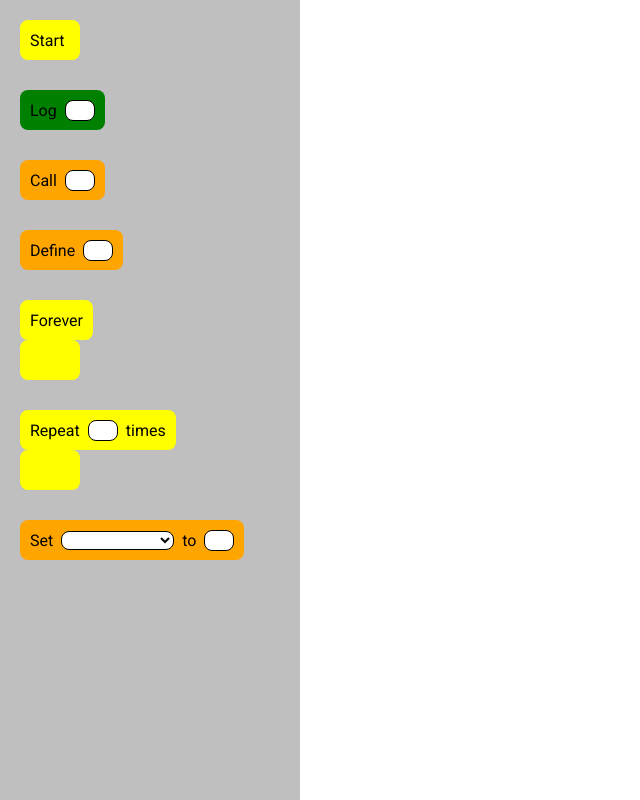
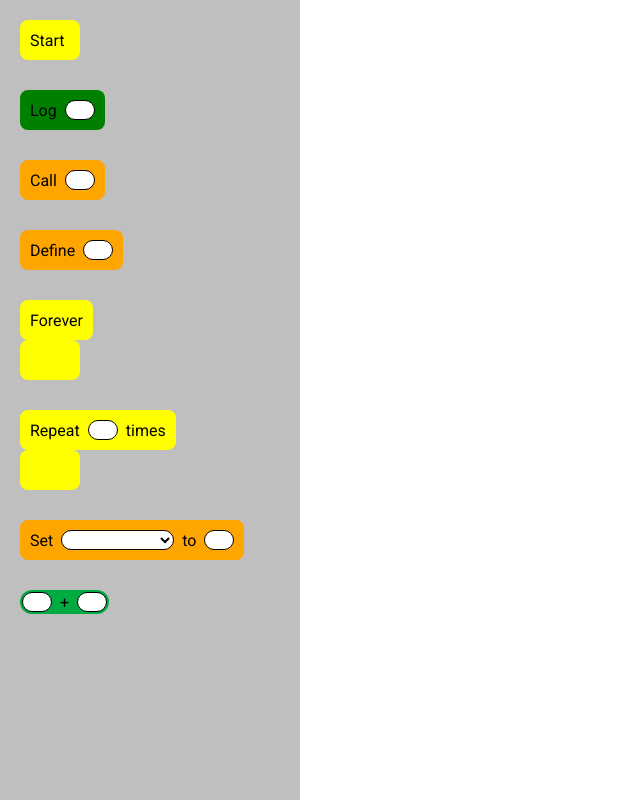
Before and after one commit to Sidneyffg/scratch-clone, a website: page website/index.html in a window 1280 px wide. Shown: the whole page, without its empty margins (0-640 px from the left). Drawn offline with Linux system fonts and the light colour scheme.

Commit message:
last clicked blocklists will now show on top of other blocklists

```diff
--- a/website/block.js
+++ b/website/block.js
@@ -9,9 +9,13 @@ class Block {
     this.canConnectTop = template.canConnectTop;
     this.blockId = template.blockId;
     this.isDubbleBlock = template.isDubbleBlock;
+    this.isInputBlock = template.isInputBlock;
     if (this.isDubbleBlock) {
       this.dubbleBlock = template.dubbleBlock;
       this.isFirstDubbleBlock = template.isFirstDubbleBlock;
+    }
+    if (this.isInputBlock) {
+      this.elem.classList.add("input-block");
     }
   }
   lastClick = 0;
--- a/website/elementDrag.js
+++ b/website/elementDrag.js
@@ -20,7 +20,7 @@ function dragElement(elem, blockList) {
   function elementDrag(e) {
     if (e.movementX == 0 && e.movementY == 0) return;
     e.preventDefault();
-    if (lastClickedBlock) {
+    if (lastClickedBlock != null) {
       let selectedBlock = blockList.blocks[lastClickedBlock];
       if (selectedBlock.isDubbleBlock && !selectedBlock.isFirstDubbleBlock) {
         lastClickedBlock = getConnectedDubbleBlock(blockList, lastClickedBlock);
@@ -30,6 +30,7 @@ function dragElement(elem, blockList) {
         blockList.releaseFromBlockList(lastClickedBlock);
       }
       lastClickedBlock = null;
+      playField.appendChild(elem);
     }
     // calculate the new cursor position:
     pos1 = pos3 - e.clientX;
--- a/website/styles.css
+++ b/website/styles.css
@@ -67,21 +67,36 @@ main {
   cursor: pointer;
   border-radius: 8px;
   align-items: center;
-}
 
-.block > * {
+  & > * {
     margin-right: 8px;
   }
 
-.block > span.input,
-.block > select {
+  &.input-block {
+    min-height: 24px;
+    padding: 2px;
+    border-radius: 12px;
+  }
+
+  &.input-block :last-child {
+    margin-right: 0;
+  }
+
+  & > span.input,
+  & > select {
     min-width: 30px;
+    height: 20px;
     background-color: white;
     border: 1px black solid;
     outline: none;
-  border-radius: 8px;
+    border-radius: 12px;
     color: black;
     padding-inline: 7px;
+  }
+
+  &.input-block > span.input {
+    height: 20px;
+  }
 }
 
 #new-variable-popup {
--- a/website/templateBlocks.js
+++ b/website/templateBlocks.js
@@ -168,6 +168,21 @@ const blockTemplates = [
       variableHandler.publicVariables[variableName] = inputs[0].content;
     },
   },
+  {
+    content: [
+      { element: "input", type: "float" },
+      "+",
+      { element: "input", type: "float" },
+    ],
+    color: "#00ab41",
+    canConnectBottom: false,
+    canConnectTop: false,
+    isDubbleBlock: false,
+    isInputBlock: true,
+    run({ inputs }) {
+      return inputs[0].content + inputs[1].content;
+    },
+  },
 ];
 
 const blockIds = {};
```
Lines whose indentation alone changed are shown as unchanged.
